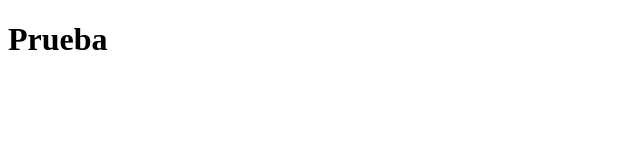
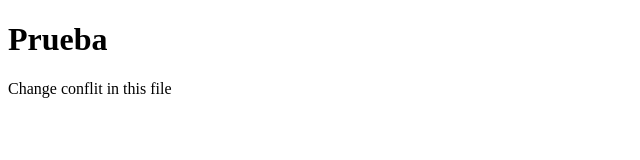
Before and after one commit to rafael0rueda/dem-repo, a plain HTML site: page index.html in a window 1280 px wide. Shown: the whole page, without its empty margins (0-640 px from the left). Drawn offline with Linux system fonts and the light colour scheme.

Commit message:
added p in index

```diff
--- a/index.html
+++ b/index.html
@@ -7,5 +7,6 @@
   </head>
   <body>
     <h1>Prueba</h1>
+    <p>Change conflit in this file</p>
   </body>
 </html>
```
